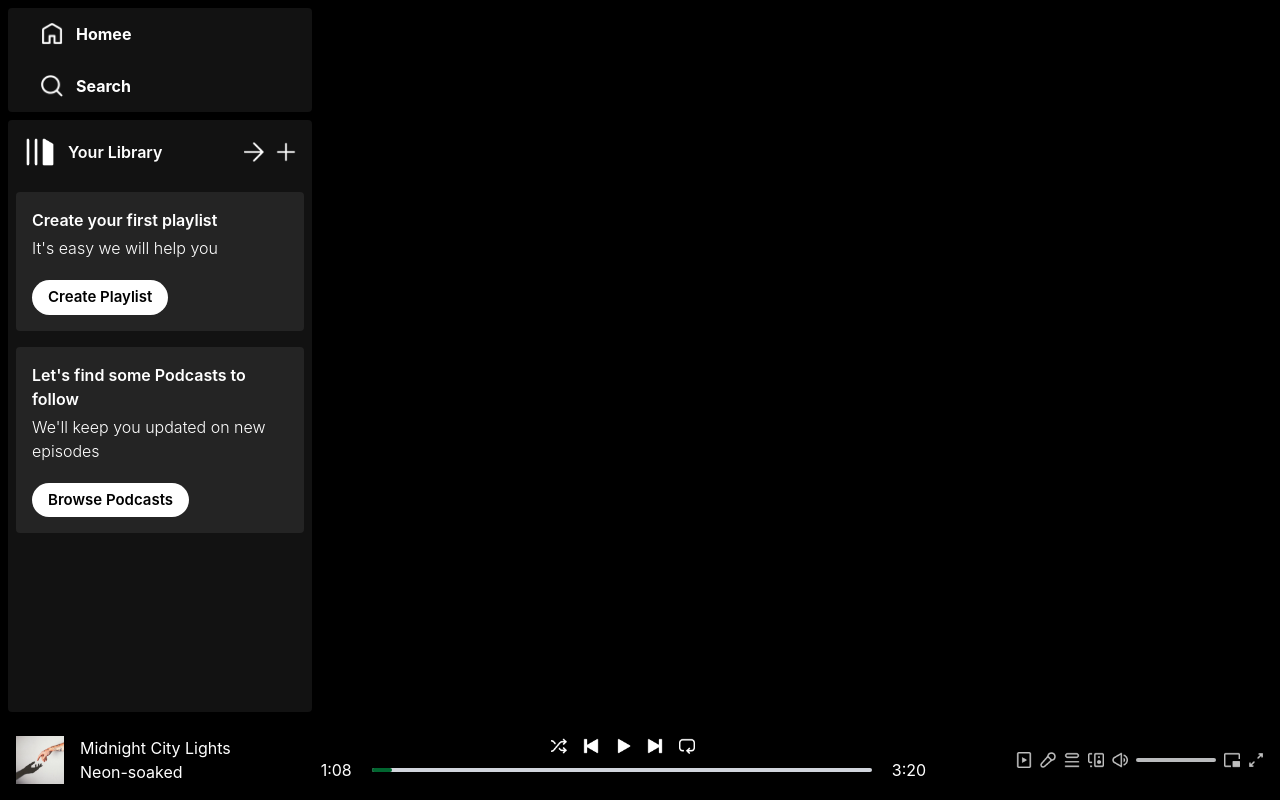
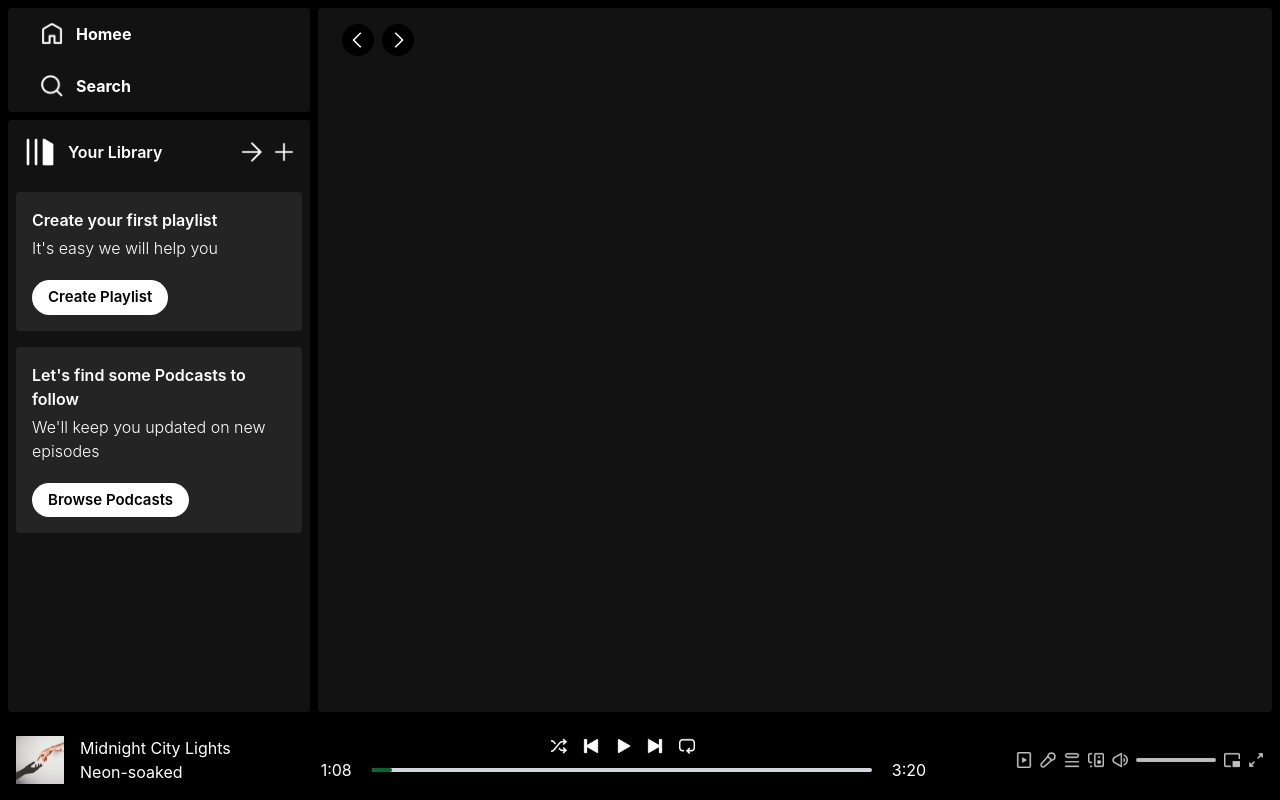
Before and after one commit to alton47/musica, a React (Vite) app: page / in a window 1280 px wide. Built offline with nearby package versions, Linux system fonts and the light colour scheme.

Commit message:
feat(Navbar): Finish the UI shell

```diff
--- a/src/App.jsx
+++ b/src/App.jsx
@@ -1,12 +1,14 @@
 import React from "react";
 import Sidebar from "./components/Sidebar";
 import Player from "./components/Player";
+import Display from "./components/Display";
 
 const App = () => {
   return (
     <div className="h-screen bg-black">
       <div className="h-[90%] flex">
         <Sidebar />
+        <Display />
       </div>
       <Player />
     </div>
--- a/src/components/Navbar.jsx
+++ b/src/components/Navbar.jsx
@@ -1,7 +1,25 @@
 import React from "react";
+import { assets } from "../assets/assets";
 
 const Navbar = () => {
-  return <div></div>;
+  return (
+    <>
+      <div className="w-full flex justify-between items-center font-semibold">
+        <div className="flex items-center gap-2">
+          <img
+            className="w-8 bg-black p-2 rounded-2xl cursor-pointer"
+            src={assets.arrow_left}
+            alt=""
+          />
+          <img
+            className="w-8 bg-black p-2 rounded-2xl cursor-pointer"
+            src={assets.arrow_right}
+            alt=""
+          />
+        </div>
+      </div>
+    </>
+  );
 };
 
 export default Navbar;
```
